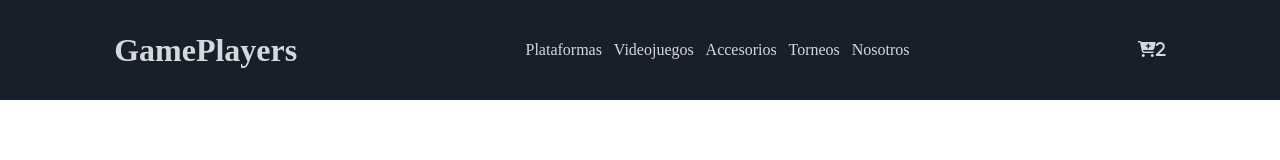
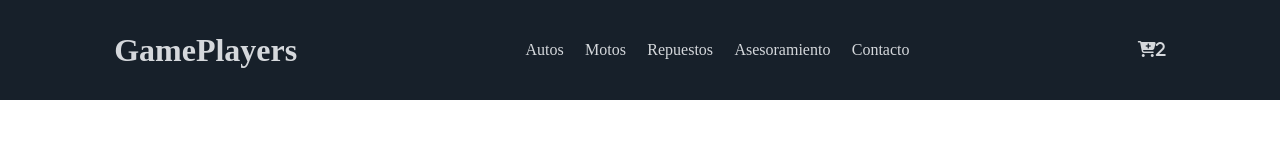
Before and after one commit to MVDstifler/ReactJS_LorenzoEmiliano_pre-entrega, a React (Vite) app: page / in a window 1280 px wide. Shown: the top 160 px of the page. Built offline with nearby package versions, Linux system fonts and the light colour scheme.

Commit message:
devolucion de entrega

```diff
--- a/index.html
+++ b/index.html
@@ -4,7 +4,7 @@
     <meta charset="UTF-8" />
     <link rel="icon" type="image/svg+xml" href="/vite.svg" />
     <meta name="viewport" content="width=device-width, initial-scale=1.0" />
-    <title>GamePlayers</title>
+    <title>Montevideo Cars</title>
     <script src="https://kit.fontawesome.com/0ee5b0efdf.js" crossorigin="anonymous"></script>
   </head>
   <body>
--- a/src/components/Cart/Cart.jsx
+++ b/src/components/Cart/Cart.jsx
@@ -1,3 +1,5 @@
+import React from "react"
+
 export default function Cart(props) {
     return (
         <>
--- a/src/components/Menus/Menus.jsx
+++ b/src/components/Menus/Menus.jsx
@@ -1,3 +1,5 @@
+
+
 export default function Menus(props) {
     return (
         <>
--- a/src/components/Nav/Nav.jsx
+++ b/src/components/Nav/Nav.jsx
@@ -5,11 +5,11 @@ export default function Nav(props) {
         <>
         <nav class="header__container--nav">
             <ul>
-                <Menus option="Plataformas"/>
-                <Menus option="Videojuegos"/>
-                <Menus option="Accesorios"/>
-                <Menus option="Torneos"/>
-                <Menus option="Nosotros"/>
+                <Menus option="Autos"/>
+                <Menus option="Motos"/>
+                <Menus option="Repuestos"/>
+                <Menus option="Asesoramiento"/>
+                <Menus option="Contacto"/>
             </ul>
         </nav>
         </>
```
Also changed, not shown: src/components/CartWidget/cartWidget.jsx (added, +28 -0 lines), src/components/ItemListContainer/ItemListContainer.jsx (added, +15 -0 lines), 1 other file (tests, documents, lock files or other folders).
